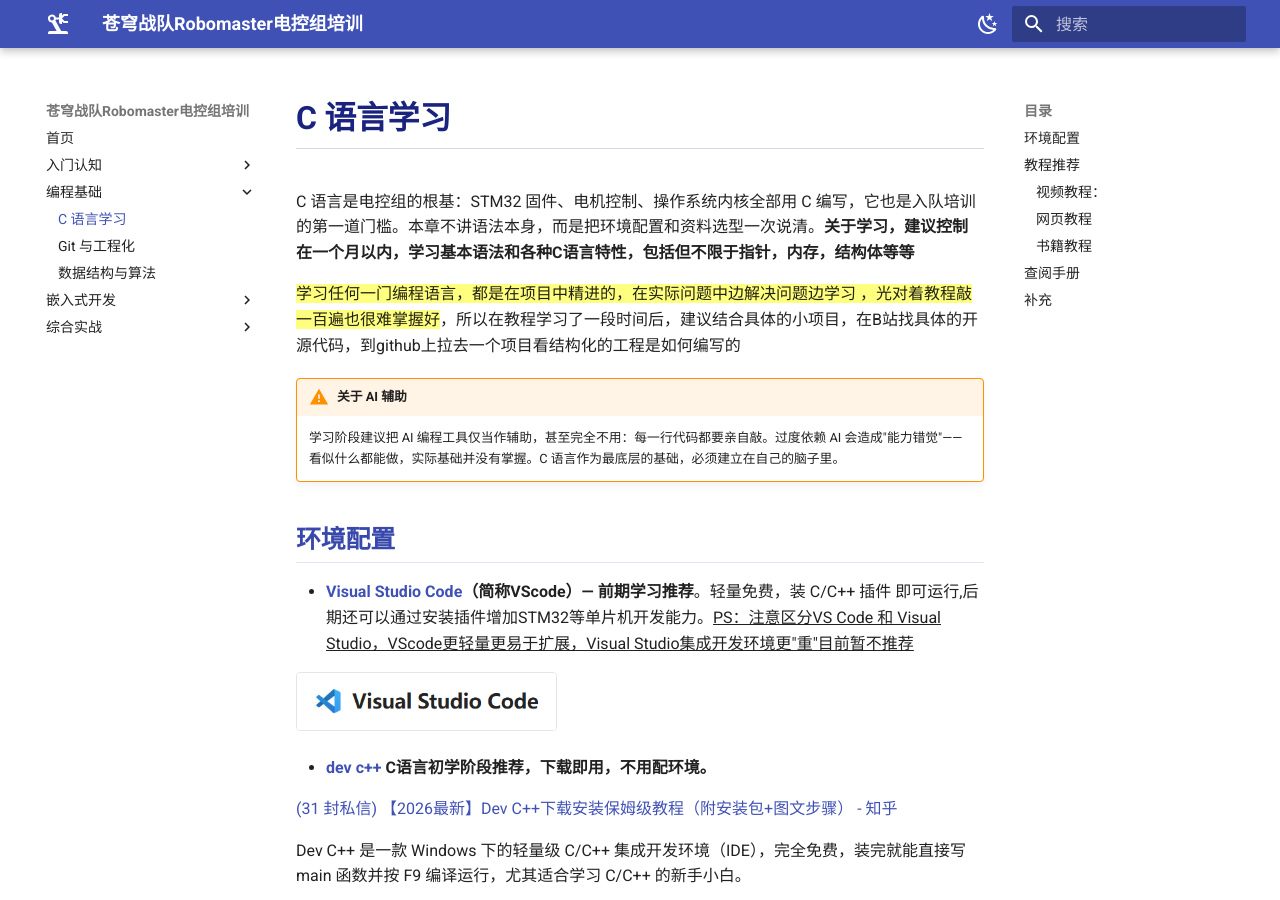
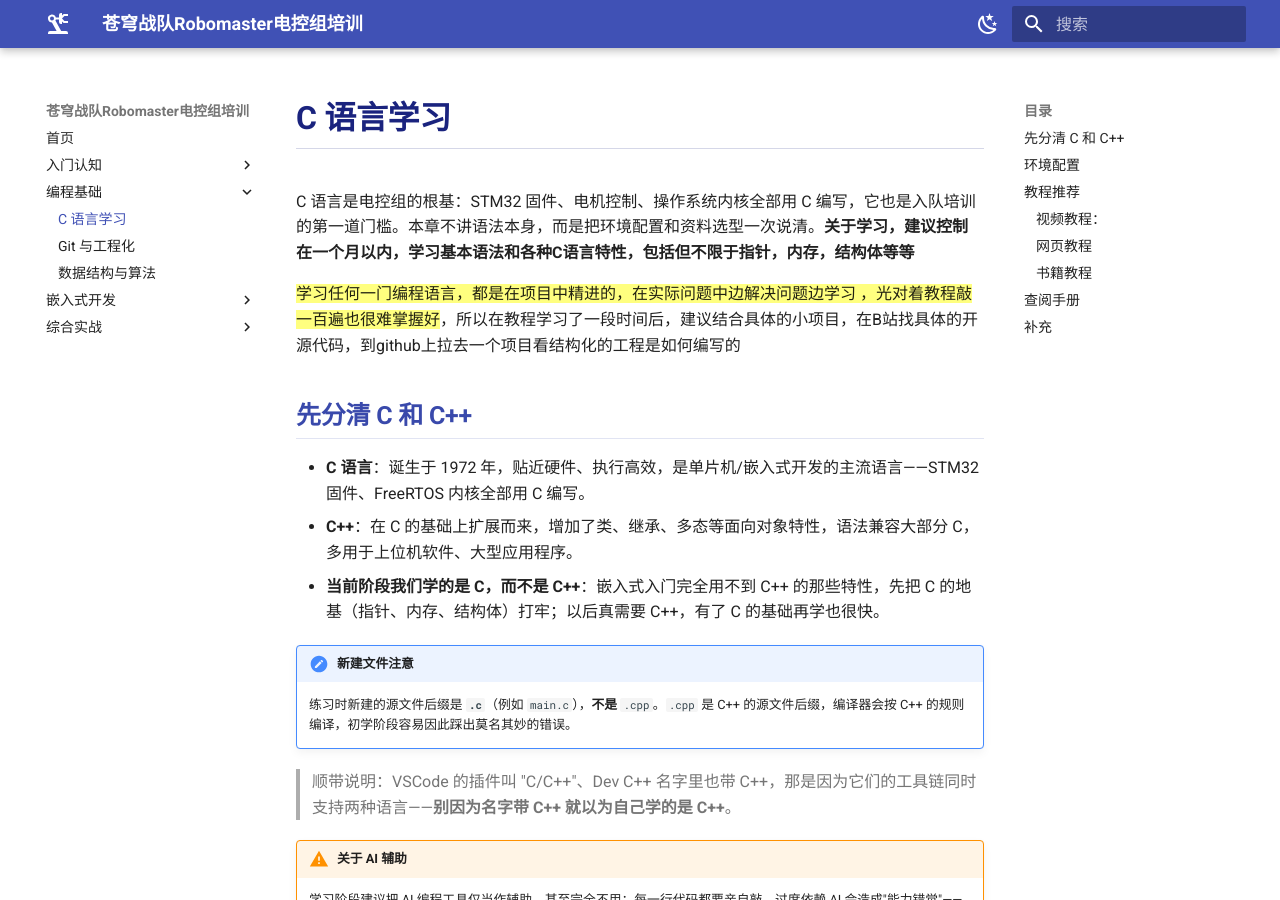
Before and after one commit to Xiaofxx/rm-ec-training, an MkDocs documentation site: the page built from docs/c-lang.md, in a window 1280 px wide and 900 px high. Built offline with MkDocs 1.6.1 and Material for MkDocs 9.7.7, drawn with Linux system fonts in a browser that asks for light colours.

Commit message:
content: C语言章新增C与C++区别说明及.c文件后缀提醒

```diff
--- a/docs/c-lang.md
+++ b/docs/c-lang.md
@@ -3,6 +3,17 @@
 C 语言是电控组的根基：STM32 固件、电机控制、操作系统内核全部用 C 编写，它也是入队培训的第一道门槛。本章不讲语法本身，而是把环境配置和资料选型一次说清。**关于学习，建议控制在一个月以内，学习基本语法和各种C语言特性，包括但不限于指针，内存，结构体等等**
 
 ==学习任何一门编程语言，都是在项目中精进的，在实际问题中边解决问题边学习 ，光对着教程敲一百遍也很难掌握好==，所以在教程学习了一段时间后，建议结合具体的小项目，在B站找具体的开源代码，到github上拉去一个项目看结构化的工程是如何编写的
+
+## 先分清 C 和 C++
+
+- **C 语言**：诞生于 1972 年，贴近硬件、执行高效，是单片机/嵌入式开发的主流语言——STM32 固件、FreeRTOS 内核全部用 C 编写。
+- **C++**：在 C 的基础上扩展而来，增加了类、继承、多态等面向对象特性，语法兼容大部分 C，多用于上位机软件、大型应用程序。
+- **当前阶段我们学的是 C，而不是 C++**：嵌入式入门完全用不到 C++ 的那些特性，先把 C 的地基（指针、内存、结构体）打牢；以后真需要 C++，有了 C 的基础再学也很快。
+
+!!! note "新建文件注意"
+    练习时新建的源文件后缀是 **`.c`**（例如 `main.c`），**不是** `.cpp`。`.cpp` 是 C++ 的源文件后缀，编译器会按 C++ 的规则编译，初学阶段容易因此踩出莫名其妙的错误。
+
+> 顺带说明：VSCode 的插件叫 "C/C++"、Dev C++ 名字里也带 C++，那是因为它们的工具链同时支持两种语言——**别因为名字带 C++ 就以为自己学的是 C++**。
 
 !!! warning "关于 AI 辅助"
     学习阶段建议把 AI 编程工具仅当作辅助，甚至完全不用：每一行代码都要亲自敲。过度依赖 AI 会造成"能力错觉"——看似什么都能做，实际基础并没有掌握。C 语言作为最底层的基础，必须建立在自己的脑子里。
```
